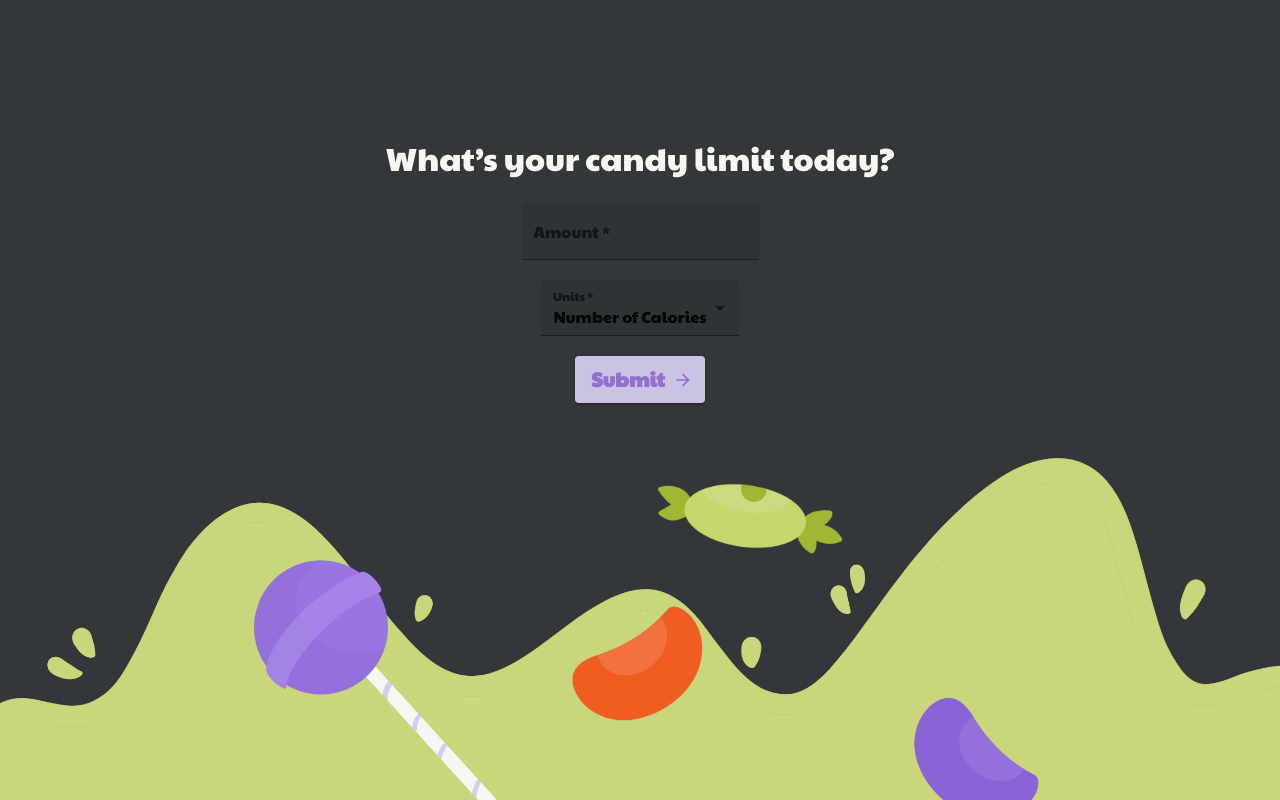
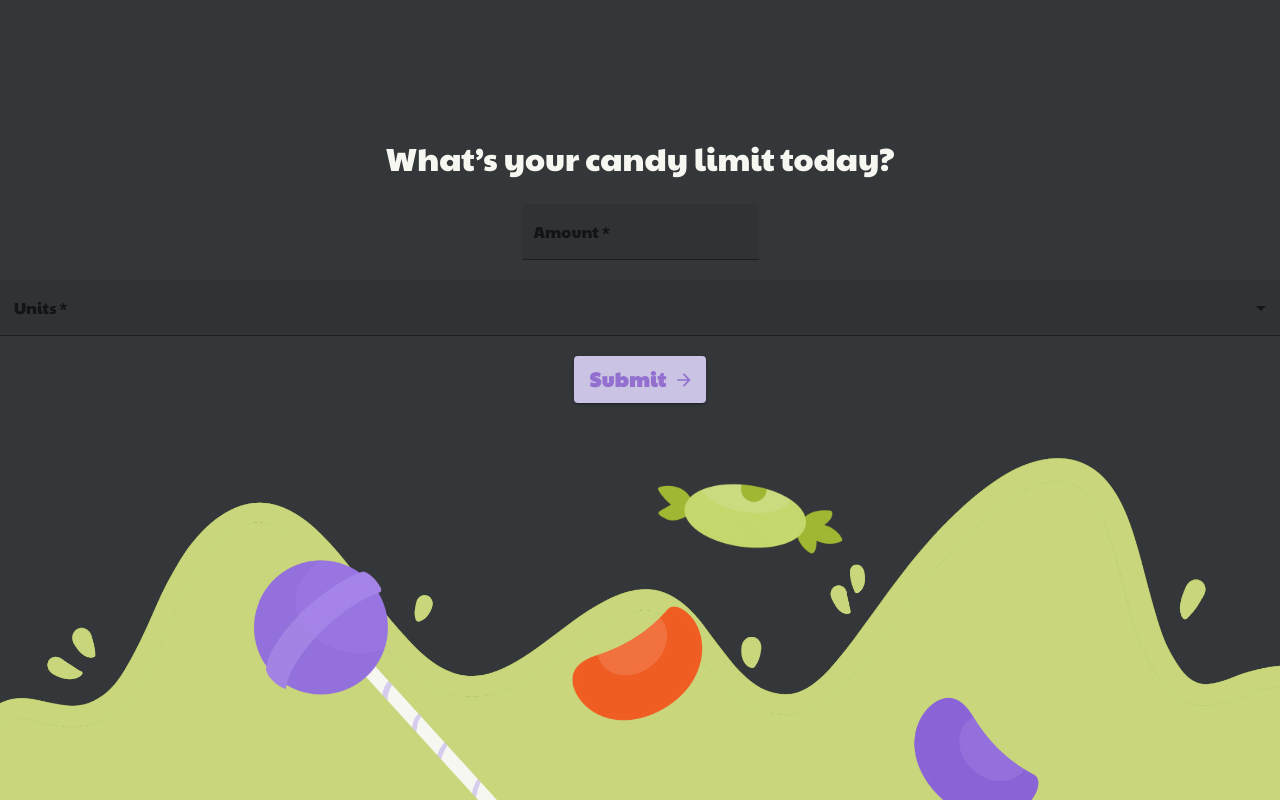
Before and after one commit to denilpoudel/Cauldron, a React (Create React App) app in the folder frontend/: page /candylimits in a window 1280 px wide. Built offline with nearby package versions, Linux system fonts and the light colour scheme.

Commit message:
changed units to select instead of a textfield

```diff
--- a/frontend/src/components/Pages/CandyLimits.js
+++ b/frontend/src/components/Pages/CandyLimits.js
@@ -9,6 +9,9 @@ import { useTheme } from '@emotion/react';
 import {Link} from 'react-router-dom';
 import Button from '@mui/material/Button';
 import ArrowForwardIcon from '@mui/icons-material/ArrowForward';
+import Select from '@mui/material/Select';
+import FormControl from '@mui/material/FormControl';
+import InputLabel from '@mui/material/InputLabel';
 
 const theme = createTheme({
   palette: {
@@ -37,25 +40,12 @@ const useStyles = makeStyles(theme => ({
   },
 }));
 
+export default function CandyLimits() {
+    const classes = useStyles();
 
-const candyOptions = [
-    {
-      value: 'Calories',
-      label: 'Number of Calories',
-    },
-    {
-      value: 'Sugar',
-      label: 'Grams of Sugar',
-    },
-  ];
-
-export default function CandyLimits() {
-    const [option, setOptions] = React.useState('Calories');
-    const classes = useStyles();
-    const classesTheme = useTheme();
-
+    const [units, setUnits] = React.useState('');
     const handleChange = (event) => {
-      setOptions(event.target.value)};
+      setUnits(event.target.value);};
 
     return (
         <div class = "center">
@@ -84,27 +74,30 @@ export default function CandyLimits() {
 
             <div classname = "CandySelect">
             <ThemeProvider theme = {theme}>
-                <TextField
+            <FormControl fullWidth>
+                <InputLabel id="select-units-label" color="secondary" className={classes.cssLabel}>Units *</InputLabel>
+                <Select
+                  labelId="select-units-label"
+                  id="select-units"
+                  value={units}
+                  label="Units"
                   required
+                  width = 'small'
+                  color = "secondary"
                   variant = "filled"
-                    id="CandyMeasurement"
-                    select
-                    label="Units"
-                    value={option}
                   onChange={handleChange}
-                    size = "normal"
-                    color = "secondary"
+                  InputLabelProps={{
+                    className: classes.cssLabel
+                  }}
                   InputProps={{
                     className: classes.input
                   }}
                 >
-                {candyOptions.map((option) => (
-                    <MenuItem key={option.value} value={option.value}>
-                    {option.label}
-                    </MenuItem>
-                ))}
-                </TextField>
-
+                  <MenuItem value={1}>Calories</MenuItem>
+                  <MenuItem value={2}>Sugar (g)</MenuItem>
+                </Select>
+            </FormControl>
+            </ThemeProvider>
                 <br/>
                 <br/>
 
@@ -115,8 +108,6 @@ export default function CandyLimits() {
                 </Button>
               </Link>
               </div>
-
-                </ThemeProvider>
             </div>
         </div>
             )
```
Lines whose indentation alone changed are shown as unchanged.
